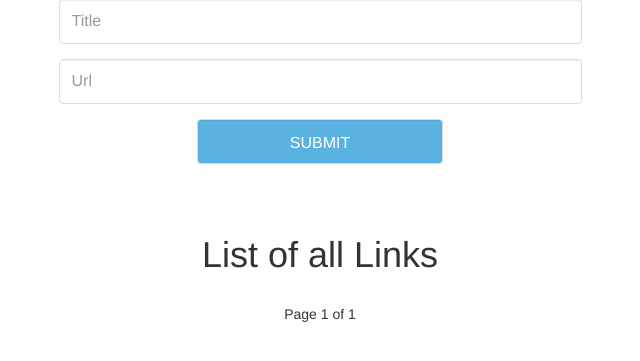
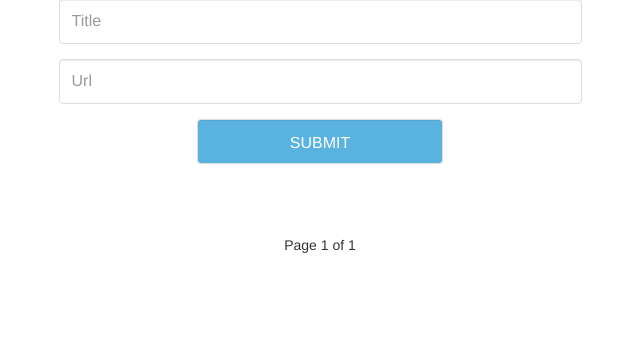
Before and after one commit to labcodes/knowledge, a Django app: page / in a window 1280 px wide. Shown: the part 188-549 px from the top of the page, without its empty margins (320-960 px from the left). Run offline with Django 3.2, Linux system fonts and the light colour scheme; data that the repository does not hold is empty; some libraries are stand-ins or nearby versions.

Commit message:
Remove List of all links header

```diff
--- a/links/templates/links/index.html
+++ b/links/templates/links/index.html
@@ -2,9 +2,6 @@
 
 {% block 'content' %}
 {% include "links/create-link-form.html" %}
-<div class="page-header">
-  <h1>List of all Links</h1>
-</div>
 
 <div class="row links-row">
   {% for link in links %}
```
